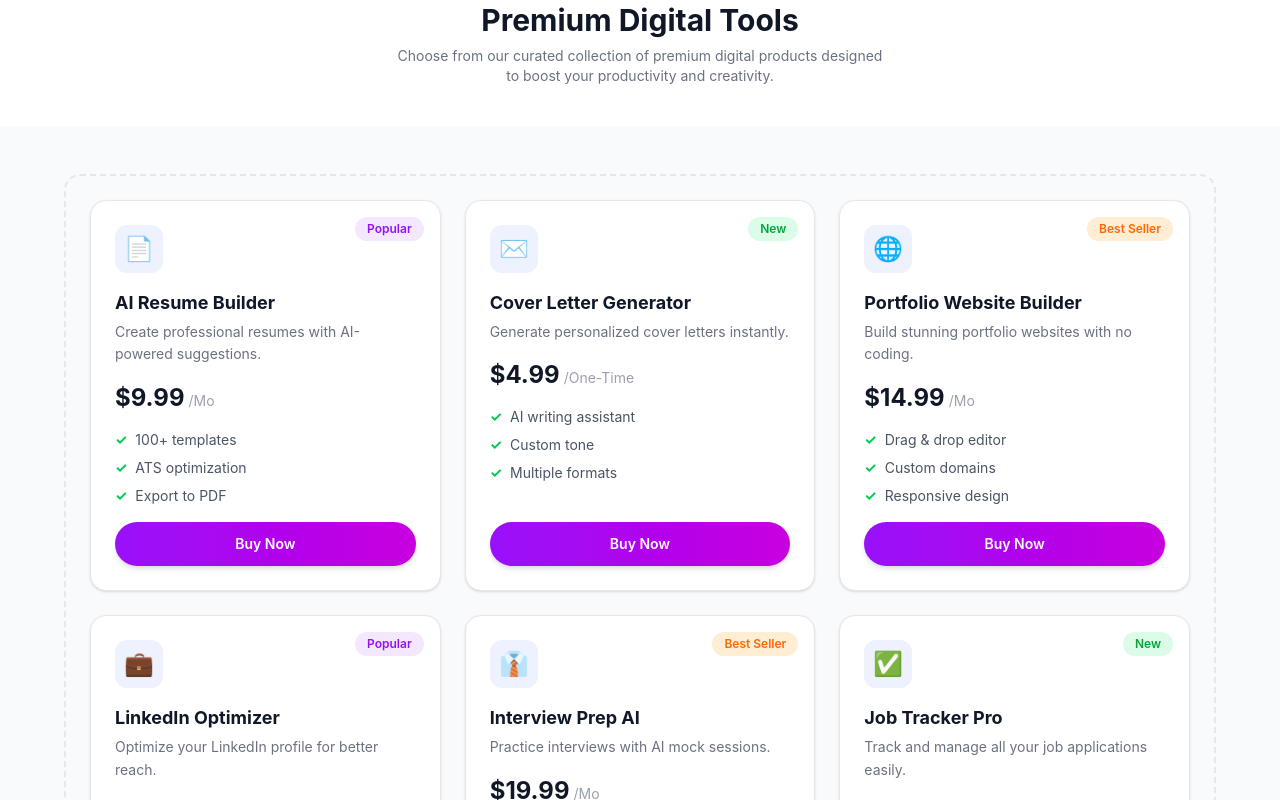
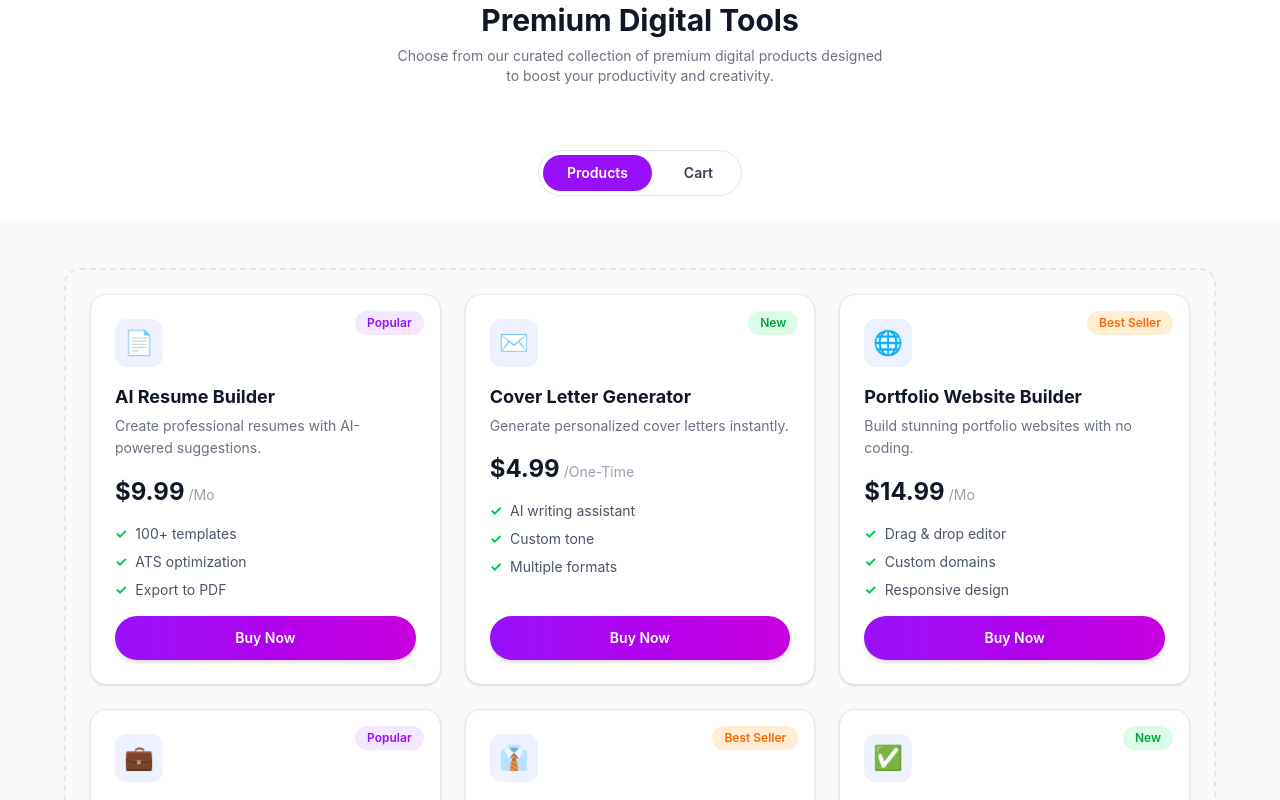
Before and after one commit to Adri-shikhar/digitools-platform, a React (Vite) app: page / in a window 1280 px wide. Shown: the part 900-1700 px from the top of the page. Built offline with nearby package versions, Linux system fonts and the light colour scheme.

Commit message:
made the tab button and showing data at cart

```diff
--- a/src/App.jsx
+++ b/src/App.jsx
@@ -1,4 +1,5 @@
 import './App.css'
+import { useState } from 'react';
 import { Suspense } from 'react'
 import Nav from './components/Nav'
 import Hero from './components/Hero'
@@ -8,6 +9,8 @@ import Banner from './components/Banner'
 import Footer from './components/Footer'
 import Modal from './components/Modal'
 import SectionHeader from './components/SectionHeader'
+import Cart from './components/Cart'
+import Tab from './components/Tab';
 
 const getData = async () => {
   const response = await fetch("/digitools-platform/data.json");
@@ -17,15 +20,28 @@ const getData = async () => {
 const dataPromise = getData();
 
 
+
+
 function App() {
+  const [activeTab, setActiveTab] = useState('products');
+  //console.log(activeTab);
+  const [carts, setCarts] = useState([]);
+  //console.log(carts);
+
   return (
     <>
       <Nav />
       <Hero />
       <SectionHeader />
-      <Suspense fallback={<div className="bg-white flex justify-center items-center py-20"><span className="loading loading-spinner text-neutral"></span></div>}>
-        <Modal dataPromise={dataPromise} />
-      </Suspense>
+      <Tab setActiveTab={setActiveTab} />
+
+      {activeTab === 'products' && (
+        <Suspense fallback={<div className="bg-white flex justify-center items-center py-20 "><span className="loading loading-spinner text-neutral"></span></div>}>
+          <Modal dataPromise={dataPromise} carts={carts} setCarts={setCarts} />
+        </Suspense>
+      )}
+      {activeTab === 'cart' && <Cart carts={carts}  />}
+
       <Steps />
       <Pricing />
       <Banner />
--- /dev/null
+++ b/src/components/Cart.jsx
@@ -0,0 +1,12 @@
+import React from 'react';
+
+const Cart = ({ carts }) => {
+    return (
+        <div className= 'bg-gray-50 text-black text-center '>
+            <h1 >Cart</h1>
+            <p>{carts.length} items in cart</p>
+        </div>
+    );
+};
+
+export default Cart;
--- a/src/components/Modal.jsx
+++ b/src/components/Modal.jsx
@@ -1,29 +1,9 @@
 import { use } from 'react';
+import ModalCard from './ModalCard';
 
-const iconMap = {
-    FaFileAlt: '📄',
-    FaEnvelopeOpenText: '✉️',
-    FaGlobe: '🌐',
-    FaLinkedin: '💼',
-    FaUserTie: '👔',
-    FaTasks: '✅',
-    FaFileSignature: '📝',
-    FaUserCircle: '👤',
-};
 
-const tagStyles = {
-    popular: 'bg-purple-100 text-purple-600',
-    new: 'bg-green-100 text-green-600',
-    'best seller': 'bg-orange-100 text-orange-500',
-};
 
-const tagLabels = {
-    popular: 'Popular',
-    new: 'New',
-    'best seller': 'Best Seller',
-};
-
-const Modal = ({ dataPromise }) => {
+const Modal = ({ dataPromise , carts, setCarts}) => {
     const data = use(dataPromise);
 
     return (
@@ -31,47 +11,7 @@ const Modal = ({ dataPromise }) => {
             <div className="max-w-6xl mx-auto border-2 border-dashed border-gray-200 rounded-2xl p-6">
                 <div className="grid grid-cols-1 md:grid-cols-2 lg:grid-cols-3 gap-6">
                     {data.map((item) => (
-                        <div key={item.id} className="bg-white rounded-2xl border border-gray-200 shadow-sm p-6 flex flex-col gap-4 relative">
-
-                            {item.tagType && (
-                                <span className={`absolute top-4 right-4 text-xs font-semibold px-3 py-1 rounded-full ${tagStyles[item.tagType] || 'bg-gray-100 text-gray-500'}`}>
-                                    {tagLabels[item.tagType] || item.tag}
-                                </span>
-                            )}
-
-                            <div className="w-12 h-12 bg-indigo-50 rounded-xl flex items-center justify-center text-2xl">
-                                {iconMap[item.icon] || '🔧'}
-                            </div>
-
-                            <div>
-                                <h2 className="text-lg font-bold text-gray-900 mb-1">{item.name}</h2>
-                                <p className="text-sm text-gray-500 leading-relaxed">{item.description}</p>
-                            </div>
-
-                            <div className="text-2xl font-bold text-gray-900">
-                                ${item.price}
-                                <span className="text-sm font-normal text-gray-400 ml-1">
-                                    /{item.period === 'monthly' ? 'Mo' : item.period === 'yearly' ? 'Yr' : 'One-Time'}
-                                </span>
-                            </div>
-
-                            <ul className="flex flex-col gap-2">
-                                {item.features.map((feature, i) => (
-                                    <li key={i} className="flex items-center gap-2 text-sm text-gray-600">
-                                        <span className="text-green-500 font-bold">✓</span>
-                                        {feature}
-                                    </li>
-                                ))}
-                            </ul>
-
-                            <button
-                                type="button"
-                                aria-label={`Buy ${item.name}`}
-                                className="mt-auto w-full py-3 rounded-full text-white font-semibold text-sm bg-gradient-to-r from-purple-600 to-fuchsia-600 hover:from-purple-700 hover:to-fuchsia-700 transition-all duration-200 shadow-md hover:shadow-lg cursor-pointer flex items-center justify-center"
-                            >
-                                Buy Now
-                            </button>
-                        </div>
+                        <ModalCard key={item.id} item={item} carts={carts} setCarts={setCarts} />
                     ))}
                 </div>
             </div>
--- a/src/components/ModalCard.jsx
+++ b/src/components/ModalCard.jsx
@@ -1,4 +1,4 @@
-import React, { useState } from 'react';
+import { useState } from 'react';
 
 const iconMap = {
     FaFileAlt: '📄',
@@ -36,14 +36,15 @@ const Tag = ({ tagType, tag }) => {
     );
 };
 
-const ModalCard = ({ item }) => {
-    const [isAdded, setIsAdded] = useState(false);
+const ModalCard = ({ item, carts, setCarts }) => {
+    const [isAdded, setIsAdded] = useState(carts.some(cartItem => cartItem.id === item?.id));
 
     if (!item) return null;
     const { id, tagType, icon, name, description, price, period, features = [], tag } = item;
 
     const handleAddToCart = () => {
         setIsAdded(true);
+        setCarts([...carts, item]);
     };
 
     return (
@@ -79,7 +80,7 @@ const ModalCard = ({ item }) => {
             <button
                 type="button"
                 aria-label={`Buy ${name}`}
-                onClick={handleAddToCart}
+                onClick={() => handleAddToCart(false)}
                 className={`mt-auto w-full py-3 rounded-full text-white font-semibold text-sm transition-all duration-200 shadow-md hover:shadow-lg cursor-pointer flex items-center justify-center ${isAdded
                     ? 'bg-linear-to-r from-green-500 to-emerald-600 hover:from-green-600 hover:to-emerald-700'
                     : 'bg-linear-to-r from-purple-600 to-fuchsia-600 hover:from-purple-700 hover:to-fuchsia-700'
--- /dev/null
+++ b/src/components/Tab.jsx
@@ -0,0 +1,29 @@
+import React from 'react';
+
+const Tab = ({ setActiveTab }) => {
+    return (
+        <div>
+            <div className="flex justify-center py-6 bg-white bor">
+        <div className="flex gap-2 border border-gray-200 rounded-full p-1">
+          <input
+            type="radio"
+            name="my_tabs_1"
+            className="tab px-6 py-2 rounded-full font-semibold text-sm checked:bg-purple-600 checked:text-white text-gray-700"
+            aria-label="Products"
+            defaultChecked
+            onClick={() => setActiveTab('products')}
+          />
+          <input
+            type="radio"
+            name="my_tabs_1"
+            className="tab px-6 py-2 rounded-full font-semibold text-sm checked:bg-purple-600 checked:text-white text-gray-700"
+            aria-label="Cart"
+            onClick={() => setActiveTab('cart')}
+          />
+        </div>
+      </div>
+        </div>
+    );
+};
+
+export default Tab;
```
